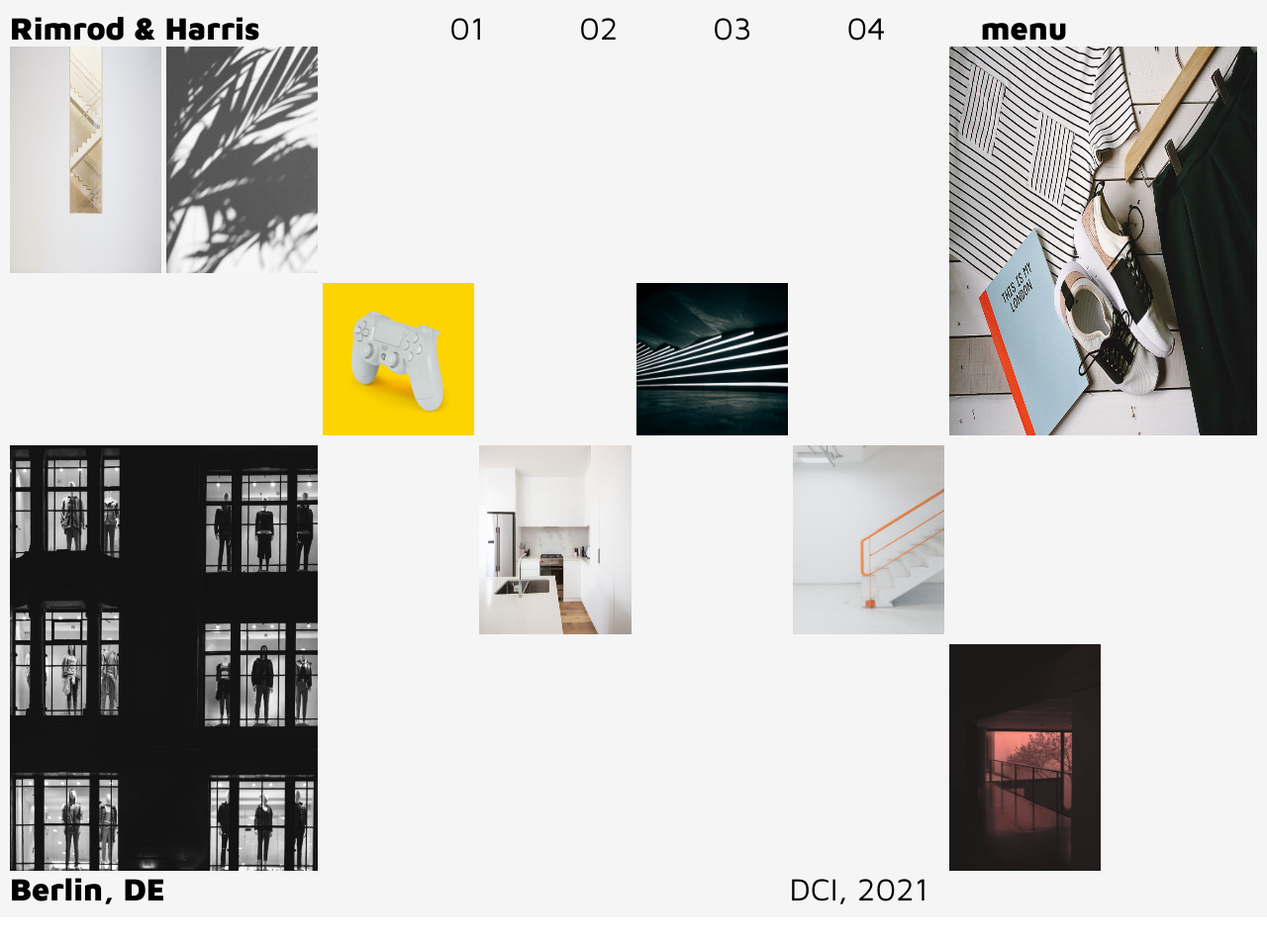
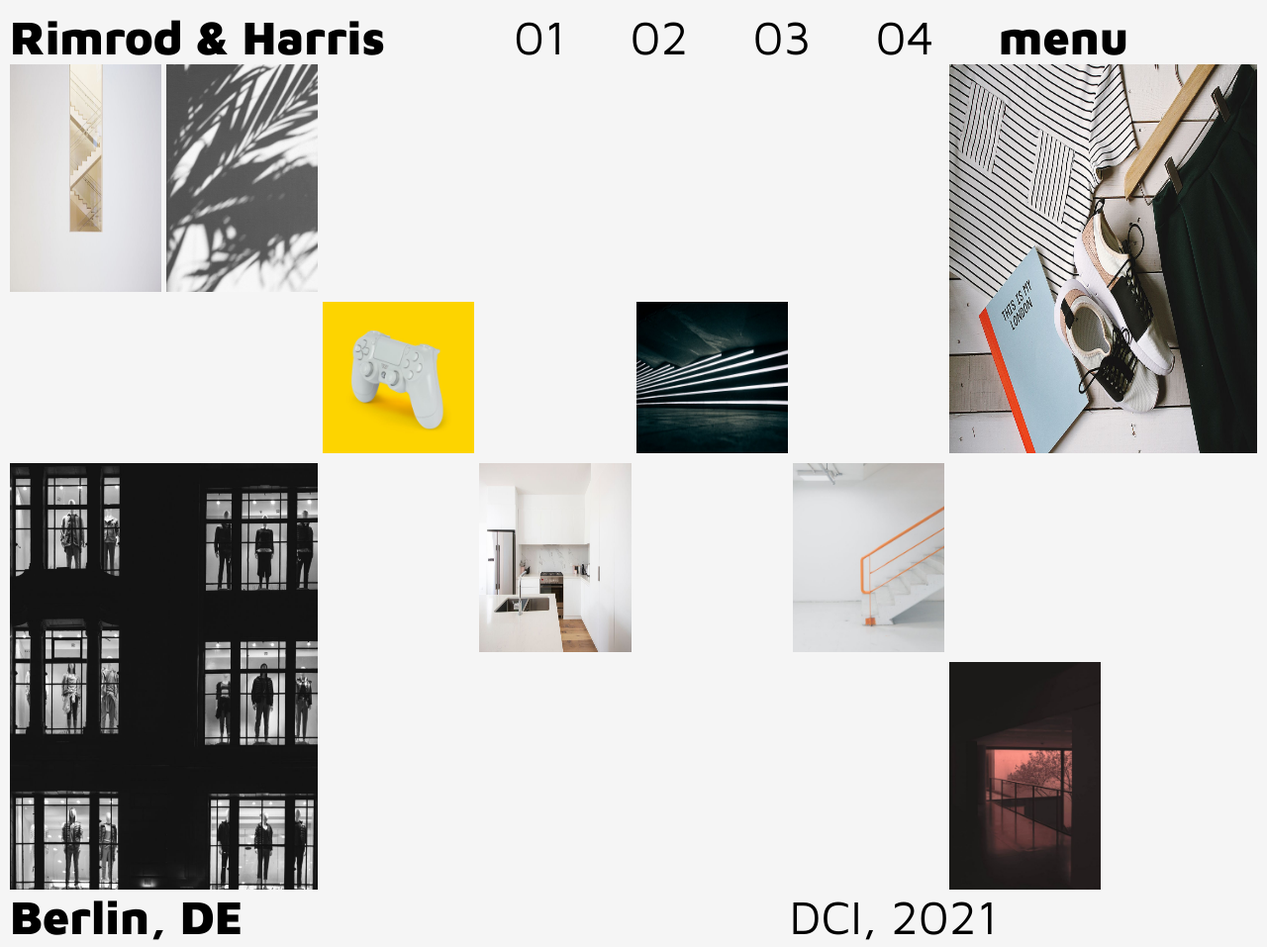
Before and after one commit to fbw-d09/uib-layout-grid-design-studio-new-QuanXuuu, a website: page index.html in a window 1280 px wide. Shown: the whole page at 99% size. Before the commit the page ends 927 px from the top, so only its background shows below. Drawn offline with nearby package versions, Linux system fonts and the light colour scheme.

Commit message:
Change font-size

```diff
--- a/style.css
+++ b/style.css
@@ -17,7 +17,7 @@ body
 
 header nav
 {
-    font-size: 2em;
+    font-size: 3em;
     display: grid;
     grid-template-columns:repeat(8 1fr);
 }
@@ -25,13 +25,13 @@ header nav
 #logo
 {
     font-weight: 900;
-    grid-column: 1 / 3;
+    grid-column: 1 / span 2;
 }
 
 #menu
 {
     font-weight: 900;
-    grid-column: 7 / 9;
+    grid-column: 7 / span 2;
 }
 
 main
@@ -76,13 +76,13 @@ img
 
 #image5
 {
-    grid-column: 5 / 6;
-    grid-row: 2 / 3;
+    grid-column: 5 / span 1;
+    grid-row: 2 / span 1;
 }
 
 #image6{
-    grid-column: 3 / 4;
-    grid-row:2 / 3;
+    grid-column: 3 / span 1;
+    grid-row: 2 / span 1;
 }
 
 #image7
@@ -107,7 +107,7 @@ footer
 {
     display:grid;
     grid-template-columns: 5fr 3fr;
-    font-size: 2em;
+    font-size: 3em;
 }
 
 #location
```
